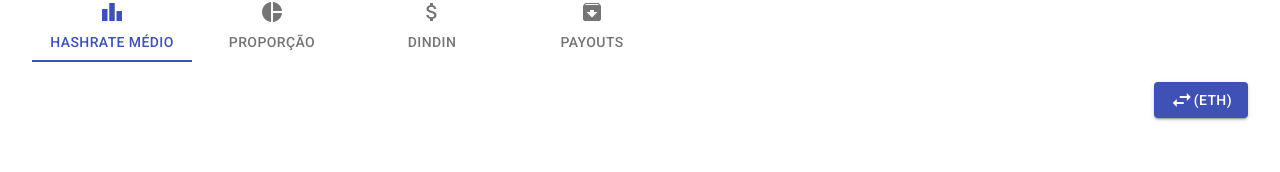
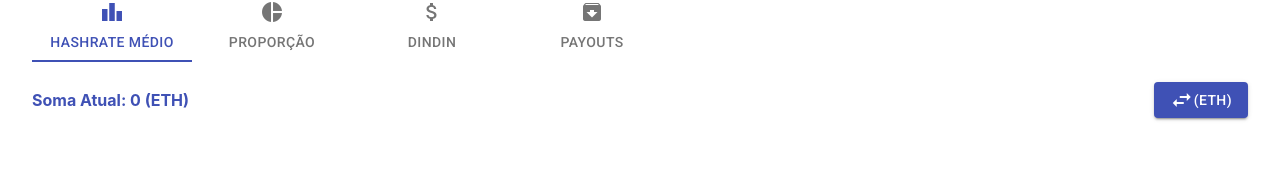
Before and after one commit to MarcioMed07/miner-dash-web, a React (Create React App) app: page / in a window 1280 px wide. Shown: the part 184-356 px from the top of the page. Built offline with nearby package versions, Linux system fonts and the light colour scheme; no server answers.

Commit message:
Adicionando soma do dindin dos payouts atuais

```diff
--- a/src/Components/Home.tsx
+++ b/src/Components/Home.tsx
@@ -14,8 +14,9 @@ const useStyles = makeStyles((theme?: Theme) => ({
     buttonHolder: {
         width: "100%",
         display: "flex",
-        justifyContent: "flex-end",
-        margin: "20px 0"
+        justifyContent: "space-between",
+        margin: "20px 0",
+        alignItems: "center"
     },
     separator: {
         border: "none",
@@ -40,7 +41,7 @@ function TabPanel(props: TabPanelProps) {
         >
             {value === index && (
                 <Box p={3}>
-                    <Typography>{children}</Typography>
+                    <Typography component={'div'}>{children}</Typography>
                 </Box>
             )}
         </div>
@@ -93,6 +94,7 @@ export default function Home() {
                     <Tab icon={<Icon>archive</Icon>} label="Payouts" {...a11yProps(3)} />
                 </Tabs>
                 <div className={classes.buttonHolder}>
+                    <Sum miners={miners} currency={currency}/>
                     <Button
                         variant="contained"
                         color="primary"
@@ -122,6 +124,22 @@ export default function Home() {
     )
 }
 
+function Sum(props:{miners:Miners, currency: Currencies}){
+    let {miners, currency} = props;
+    console.log(miners);
+    const currString = [" (USD)", " (BRL)", " (ETH)"];
+    const prop = ["Dindin", "DindinBRL", "ETH"] as const;
+    let sum = Object.values(miners).reduce((acc,cur)=>acc+cur[prop[currency]],0)
+    let sumString = (currency === Currencies.ETH ?
+        Math.round(sum * 100000) / 100000 :
+        Math.round(sum * 100) / 100) + currString[currency]
+    console.log(sum)
+    return (
+        <div style={{fontWeight: "bold", color:"#3f51b5"}}>
+            Soma Atual: {sumString}
+        </div>
+    )
+}
 
 function changeCurrency(currency: number, setCurrency: Function) {
     setCurrency(currency + 1 >= Object.keys(Currencies).length / 2 ? 0 : currency + 1)
```
Also changed, not shown: src/Changelog.md.
